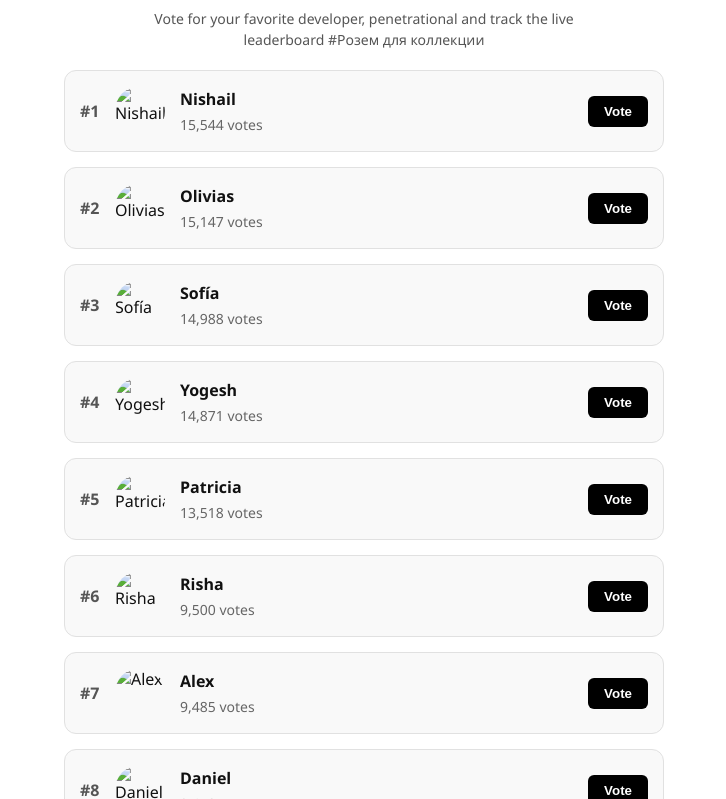
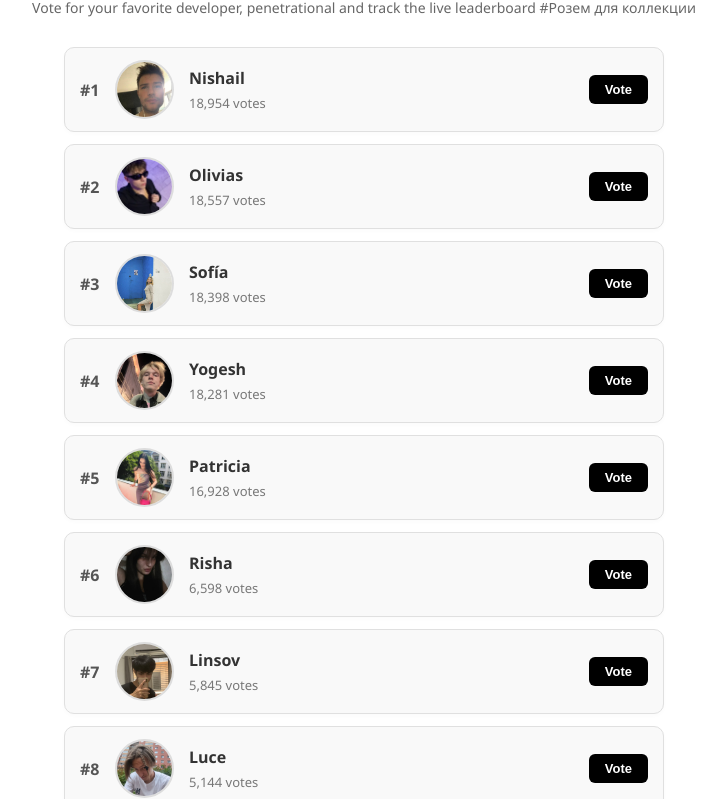
Before and after one commit to termshell-hach/rosm_vote, a plain HTML site: page index.html in a window 1280 px wide. Shown: the part 91-890 px from the top of the page, without its empty margins (276-1002 px from the left). Drawn offline with Linux system fonts and the light colour scheme.

Commit message:
Enhance styles and update developer data structure
Refactor styles and update developer voting logic.

```diff
--- a/index.html
+++ b/index.html
@@ -21,28 +21,25 @@
             text-align: center;
         }
         .subtitle {
+            color: #666;
+            margin-bottom: 30px;
+            text-align: center; /* جعل النص في المنتصف */
             font-size: 14px;
-            color: #555;
-            text-align: center;
-            max-width: 450px;
-            margin: 10px auto 20px auto;
-            line-height: 1.5;
         }
-        #developersList {
+        .container {
             width: 100%;
             max-width: 600px;
-            display: flex;
-            flex-direction: column;
-            gap: 15px;
         }
         .dev-card {
-            background: #f9f9f9;
-            border: 1px solid #e1e1e1;
-            border-radius: 12px;
-            padding: 15px;
             display: flex;
             align-items: center;
             justify-content: space-between;
+            background: #f9f9f9;
+            border: 1px solid #e0e0e0;
+            padding: 12px 15px;
+            border-radius: 10px;
+            margin-bottom: 12px;
+            box-shadow: 0 2px 4px rgba(0,0,0,0.02);
         }
         .dev-info {
             display: flex;
@@ -50,69 +47,124 @@
             gap: 15px;
         }
         .dev-info img {
-            width: 50px;
-            height: 50px;
+            width: 55px;
+            height: 55px;
             border-radius: 50%;
             object-fit: cover;
+            border: 2px solid #ddd;
         }
         .dev-details h3 {
             margin: 0 0 5px 0;
             font-size: 16px;
+            color: #333;
         }
         .dev-details p {
             margin: 0;
-            font-size: 14px;
-            color: #666;
+            font-size: 13px;
+            color: #777;
         }
-        .vote-btn {
-            background-color: #000;
-            color: #fff;
+        .vote-section {
+            display: flex;
+            flex-direction: column;
+            align-items: flex-end;
+            gap: 6px;
+        }
+        button.vote-btn {
+            background-color: #000000;
+            color: #ffffff;
             border: none;
-            padding: 8px 16px;
+            padding: 7px 16px;
             border-radius: 6px;
             cursor: pointer;
             font-weight: bold;
+            font-size: 13px;
+            transition: background 0.2s;
         }
-        .vote-btn:disabled {
-            background-color: #ccc;
+        button.vote-btn:hover {
+            background-color: #333333;
+        }
+        button.vote-btn:disabled {
+            background-color: #cccccc;
             cursor: not-allowed;
+        }
+        .status-banner {
+            background-color: #ffebee;
+            color: #c62828;
+            padding: 12px;
+            border-radius: 8px;
+            text-align: center;
+            margin-bottom: 20px;
+            font-weight: bold;
+            display: none;
+            width: 100%;
+            max-width: 600px;
         }
     </style>
 </head>
 <body>
 
-    <h1>Top 10 ROSM Ethical Hacking Developers</h1>
-    <p class="subtitle">Vote for your favorite developer, penetrational and track the live leaderboard #Розем для коллекции</p>
+    <h1>Top 10 ROSM Ethical Hacking Devs</h1>
+     <div class="subtitle">Vote for your favorite developer, penetrational and track the live leaderboard #Розем для коллекции</div>
 
-    <div id="developersList"></div>
+    <div id="closedBanner" class="status-banner">Voting has ended. Thank you for participating!</div>
+
+    <div class="container" id="developersList">
+        </div>
 
     <script>
-        const endDate = new Date("2026-08-05T00:00:00").getTime();
-        const isEnded = new Date().getTime() > endDate;
+        const startDate = new Date('2026-07-29T00:00:00').getTime();
+        const weekDuration = 7 * 24 * 60 * 60 * 1000;
+        const endDate = startDate + weekDuration;
 
-        const developers = [
-            { id: 1, name: "Nishail", img: "images/nishail.jpg", baseVotes: 15544 },
-            { id: 2, name: "Olivias", img: "images/olivias.jpg", baseVotes: 15147 },
-            { id: 3, name: "Sofía", img: "images/sofia.jpg", baseVotes: 14988 },
-            { id: 4, name: "Yogesh", img: "images/yogesh.jpg", baseVotes: 14871 },
-            { id: 5, name: "Patricia", img: "images/patricia.jpg", baseVotes: 13518 },
-            // التنافس المشتعل والمتقارب يبدأ من المركز 6 إلى 10:
-            { id: 6, name: "Risha", img: "images/risha.jpg", baseVotes: 9500 },
-            { id: 7, name: "Alex", img: "images/alex.jpg", baseVotes: 9485 },
-            { id: 8, name: "Daniel", img: "images/daniel.jpg", baseVotes: 9470 },
-            { id: 9, name: "Marcus", img: "images/marcus.jpg", baseVotes: 9455 },
-            { id: 10, name: "Lucas", img: "images/lucas.jpg", baseVotes: 9440 }
+        let developers = [
+            { id: 1, name: "Nishail", img: "images/dev1.jpg", baseVotes: 12574, isTop5: true },
+            { id: 2, name: "Olivias", img: "images/dev2.jpg", baseVotes: 12177, isTop5: true },
+            { id: 3, name: "Sofía", img: "images/dev3.jpg", baseVotes: 12018, isTop5: true },
+            { id: 4, name: "Yogesh", img: "images/dev4.jpg", baseVotes: 11901, isTop5: true },
+            { id: 5, name: "Patricia", img: "images/dev5.jpg", baseVotes: 10548, isTop5: true },
+            { id: 6, name: "Risha", img: "images/dev6.jpg", baseVotes: 4568, isTop5: false },
+            { id: 7, name: "Linsov", img: "images/dev7.jpg", baseVotes: 3815, isTop5: false },
+            { id: 8, name: "Luce", img: "images/dev8.jpg", baseVotes: 3114, isTop5: false },
+            { id: 9, name: "Ноkи¡", img: "images/dev9.jpg", baseVotes: 2401, isTop5: false },
+            { id: 10, name: "Xace", img: "images/dev10.jpg", baseVotes: 1964, isTop5: false }
         ];
 
+        function calculateDynamicVotes(dev) {
+            const now = new Date().getTime();
+            const hoursPassed = Math.max(0, Math.floor((now - startDate) / (1000 * 60 * 60)));
+
+            let currentVotes = dev.baseVotes + (hoursPassed * (dev.isTop5 ? 110 : 35));
+
+            const midWeekHours = 84;
+            const totalHoursInWeek = 168;
+
+            if (dev.id === 2 && hoursPassed >= midWeekHours) {
+                const progressAfterMid = Math.min(hoursPassed - midWeekHours, totalHoursInWeek - midWeekHours);
+                currentVotes = 25000 + (progressAfterMid * 100);
+            }
+            else if (dev.id === 1 && hoursPassed >= midWeekHours) {
+                const progressAfterMid = Math.min(hoursPassed - midWeekHours, totalHoursInWeek - midWeekHours);
+                let dev2Votes = 25000 + (progressAfterMid * 100);
+                currentVotes = dev2Votes - 5423;
+            }
+
+            return currentVotes;
+        }
+
         function renderList() {
+            const now = new Date().getTime();
+            const isEnded = now > endDate;
+
+            if (isEnded) {
+                document.getElementById('closedBanner').style.display = 'block';
+            }
+
             let userVotesExtra = JSON.parse(localStorage.getItem('userVotesExtra') || '{}');
 
             let evaluatedDevs = developers.map(dev => {
+                let dynamic = calculateDynamicVotes(dev);
                 let extra = userVotesExtra[dev.id] || 0;
-                return {
-                    ...dev,
-                    totalVotes: dev.baseVotes + extra
-                };
+                return { ...dev, totalVotes: dynamic + extra };
             });
 
             evaluatedDevs.sort((a, b) => b.totalVotes - a.totalVotes);
```
